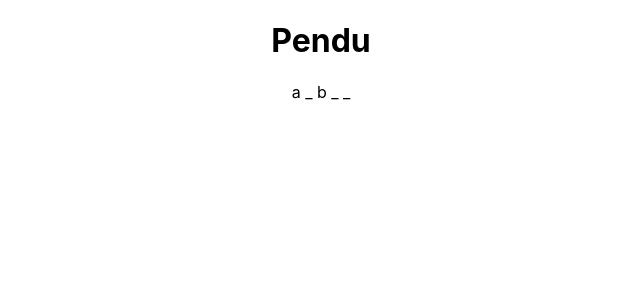
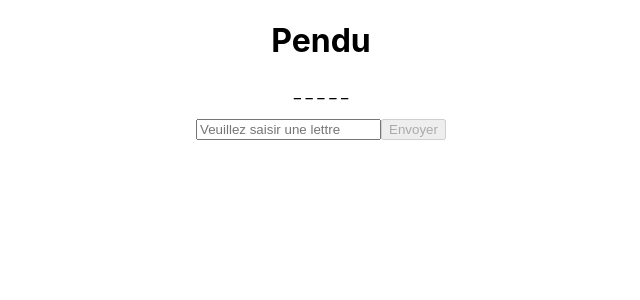
Before and after one commit to AlexandreG9/react-hangman, a React (Create React App) app: page / in a window 1280 px wide. Shown: the top 300 px of the page, without its empty margins (319-959 px from the left). Built offline with nearby package versions, Linux system fonts and the light colour scheme.

Commit message:
create Input.tsx component

```diff
--- a/public/index.html
+++ b/public/index.html
@@ -1,20 +1,20 @@
 <!DOCTYPE html>
-<html lang="en">
+<html lang="fr">
 <head>
-    <meta charset="utf-8" />
-    <link rel="icon" href="%PUBLIC_URL%/favicon.ico" />
-    <meta name="viewport" content="width=device-width, initial-scale=1" />
-    <meta name="theme-color" content="#000000" />
+    <meta charset="utf-8"/>
+    <link rel="icon" href="%PUBLIC_URL%/favicon.ico"/>
+    <meta name="viewport" content="width=device-width, initial-scale=1"/>
+    <meta name="theme-color" content="#000000"/>
     <meta
             name="description"
             content="Web site created using create-react-app"
     />
-    <link rel="apple-touch-icon" href="%PUBLIC_URL%/logo192.png" />
+    <link rel="apple-touch-icon" href="%PUBLIC_URL%/logo192.png"/>
     <!--
       manifest.json provides metadata used when your web app is installed on a
       user's mobile device or desktop. See https://developers.google.com/web/fundamentals/web-app-manifest/
     -->
-    <link rel="manifest" href="%PUBLIC_URL%/manifest.json" />
+    <link rel="manifest" href="%PUBLIC_URL%/manifest.json"/>
     <!--
       Notice the use of %PUBLIC_URL% in the tags above.
       It will be replaced with the URL of the `public` folder during the build.
--- a/src/App.tsx
+++ b/src/App.tsx
@@ -1,14 +1,36 @@
 import React from 'react';
 import './App.css';
 import MysteryWord from "./components/MysteryWord";
+import Input from "./components/Input";
 
-function App() {
-    return (
-        <div className="App">
-            <h1>Pendu</h1>
-            <MysteryWord word={'arbre'} proposedLetters={['a', 'b']}/>
-        </div>
-    );
+type AppProps = {};
+type AppState = {
+    mysteryWord: string,
+    proposedLetters: Array<string>,
+};
+
+class App extends React.Component<AppProps, AppState> {
+    constructor(props: AppProps) {
+        super(props);
+        this.state = {proposedLetters: [], mysteryWord: "arbre".toUpperCase()}
+    }
+
+    handleInputWord = (letter: string): boolean => {
+        const newProposedLetters = [...this.state.proposedLetters, letter]
+        this.setState({proposedLetters: newProposedLetters})
+
+        return true
+    }
+
+    render() {
+        return (
+            <div className="App">
+                <h1>Pendu</h1>
+                <MysteryWord word={this.state.mysteryWord} proposedLetters={this.state.proposedLetters}/>
+                <Input handleInsertLetter={this.handleInputWord}/>
+            </div>
+        );
+    }
 }
 
 export default App;
--- /dev/null
+++ b/src/components/Input.tsx
@@ -0,0 +1,44 @@
+import React from 'react';
+
+type MyProps = {
+    handleInsertLetter: (letter: string) => boolean;
+};
+type MyState = {
+    selectedLetter: string;
+};
+
+class InputComponent extends React.Component<MyProps, MyState> {
+    constructor(props: MyProps) {
+        super(props);
+        this.state = {selectedLetter: ""}
+    }
+
+    handleChange = (letter: string) => {
+        this.setState({selectedLetter: letter.toUpperCase()})
+    }
+
+    handleSubmit = (event: React.FormEvent<HTMLFormElement>) => {
+        event.preventDefault()
+        console.log(this.state.selectedLetter)
+        const success = this.props.handleInsertLetter(this.state.selectedLetter)
+        if (success) {
+            this.setState({selectedLetter: ""})
+        }
+    }
+
+    render() {
+        return (
+            <div className='Input'>
+                <form onSubmit={this.handleSubmit}>
+                    <input type="text" placeholder="Veuillez saisir une lettre" maxLength={1}
+                           value={this.state.selectedLetter}
+                           onChange={(e) => this.handleChange(e.target.value)}/>
+                    <input type="submit" value="Envoyer" disabled={this.state.selectedLetter === ""}/>
+                </form>
+            </div>
+        )
+    }
+}
+
+
+export default InputComponent
```
Lines whose indentation alone changed are shown as unchanged.
